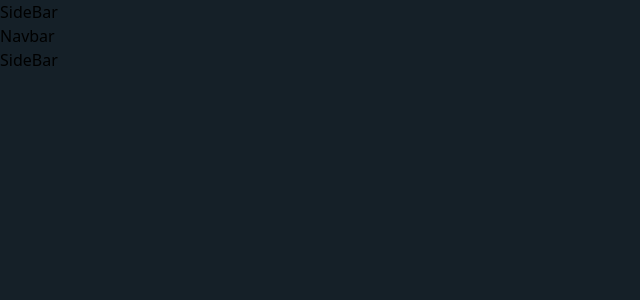
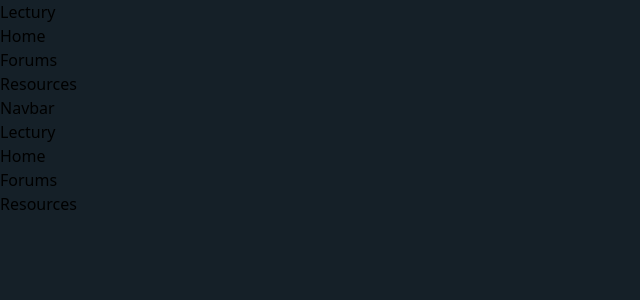
Before and after one commit to ismylsmylv/Lectury, a Next.js app: page /components/SideBar in a window 1280 px wide. Shown: the top 300 px of the page, without its empty margins (0-640 px from the left). Built offline with nearby package versions, Linux system fonts and the light colour scheme.

Commit message:
feat: sidebar content added

```diff
--- /dev/null
+++ b/src/app/components/SideBar/mockdata.ts
@@ -0,0 +1,27 @@
+export const navs = [
+  {
+    title: "Home",
+    url: "home",
+    icon: ""
+  },
+  {
+    title: "Forums",
+    url: "forums",
+    icon: ""
+  },
+  {
+    title: "Resources",
+    url: "resources",
+    icon: ""
+  },
+  {
+    title: "",
+    url: "",
+    icon: ""
+  },
+  {
+    title: "",
+    url: "",
+    icon: ""
+  }
+];
--- a/src/app/components/SideBar/page.tsx
+++ b/src/app/components/SideBar/page.tsx
@@ -1,9 +1,19 @@
 import React from "react";
+import { navs } from "./mockdata";
 
 type Props = {};
 
 function SideBar({}: Props) {
-  return <div>SideBar</div>;
+  return (
+    <div className="SideBar">
+      <div className="logo">Lectury</div>
+      <div className="navs">
+        {navs.map((nav) => (
+          <div className="nav">{nav.title}</div>
+        ))}
+      </div>
+    </div>
+  );
 }
 
 export default SideBar;
```
